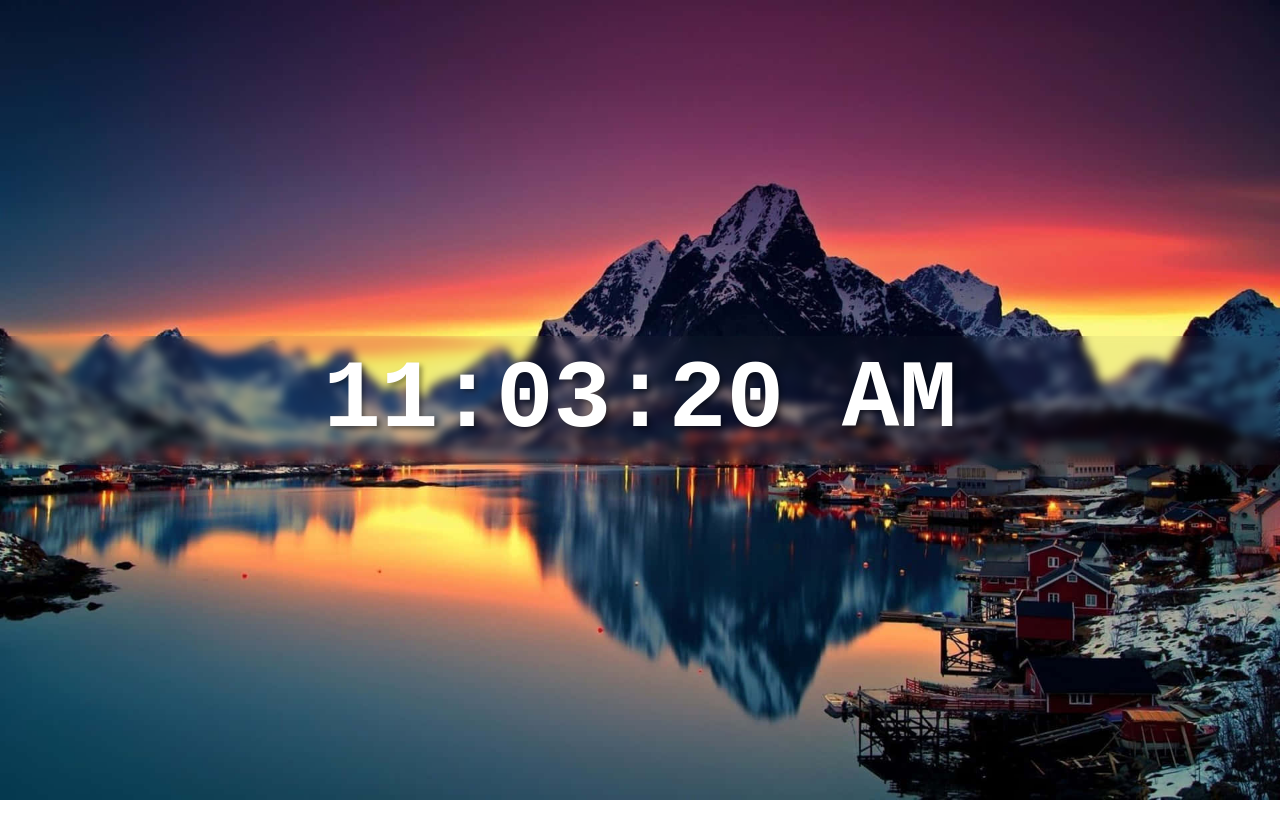
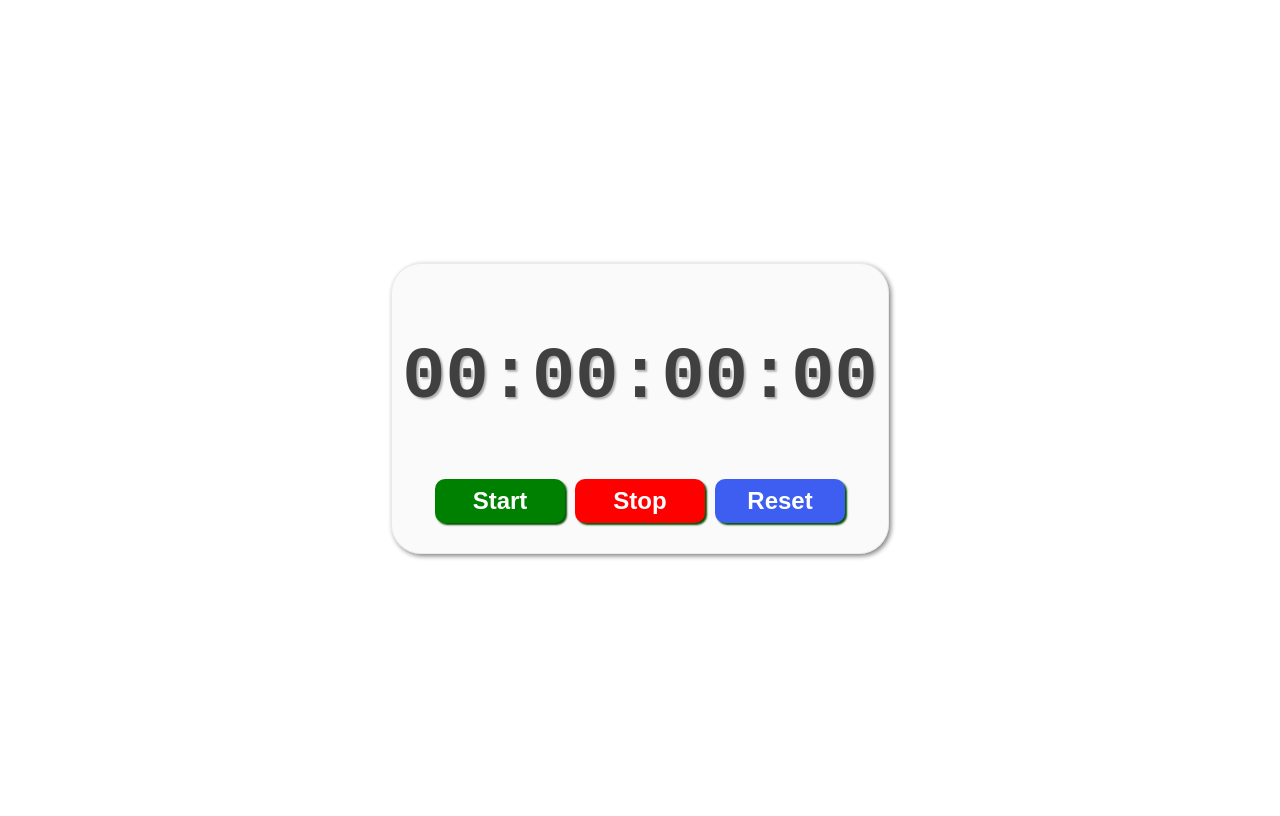
Before and after one commit to ZainAchak/React-app, a React (Vite) app: page / in a window 1280 px wide. Built offline with nearby package versions, Linux system fonts and the light colour scheme.

Commit message:
added Stop watch

```diff
--- a/src/App.jsx
+++ b/src/App.jsx
@@ -1,8 +1,10 @@
 import React from 'react';
+import Stopwatch from './components/Stopwatch/Stopwatch';
+// import ComponentA from './components/componentA/componentA';
 // import UpdateObjectState from './components/UpdateObjectState';
 // import ToDoListApp from './components/ToDoListApp/ToDoListApp';
 // import UseEffectIncDec from './components/UseEffectIncDec/UseEffectIncDec';
-import DigitalClock from './components/DigitalClock/DigitalClock';
+// import DigitalClock from './components/DigitalClock/DigitalClock';
 // import List from "./List/List";
 // import Button from "./Button/Button";
 // import ProfilePitcure from "./components/ProfilePitcure";
@@ -11,12 +13,13 @@ import DigitalClock from './components/DigitalClock/DigitalClock';
 // import ColorPicker from './components/ColorPicker/ColorPicker';
 // import UpdateObjectUseState from './components/UpdateObjectUseState';
 // import UpdateArrayState from './components/UpdateArrayState';
+// import UseRefeg from './components/useRefeg';
 
 function App() {
   return(
-     <>
-        <DigitalClock/>
-     </>
+   <>
+      <Stopwatch />
+   </>
   )
 }
 
--- a/src/components/DigitalClock/DigitalClock.module.css
+++ b/src/components/DigitalClock/DigitalClock.module.css
@@ -1,4 +1,4 @@
-body{
+/* body{
     background-image: url(../../assets/clockwall.jpg);
     background-position: center;
     background-repeat: no-repeat;
@@ -10,7 +10,7 @@ body{
     justify-content: center;
     align-items: center;
     min-height: 100vh;
-}
+} */
 
 .clockContainer{
     stroke-width: 0%;
--- /dev/null
+++ b/src/components/Stopwatch/Stopwatch.jsx
@@ -0,0 +1,71 @@
+import React,{useState,useEffect, useRef} from "react"
+import styles from './Stopwatch.module.css'
+
+function getTimeBreakdown(ms1) {
+  let diff = ms1; // Ensure positive difference
+
+  const hours = String(Math.floor(diff / (1000 * 60 * 60))).padStart(2, '0');
+  diff %= 1000 * 60 * 60;
+
+  const minutes = String(Math.floor(diff / (1000 * 60))).padStart(2, '0');
+  diff %= 1000 * 60;
+
+  const seconds = String(Math.floor(diff / 1000)).padStart(2, '0');
+  const milliseconds = String(Math.floor(diff % 1000/10)).padStart(2, '0');
+
+  return {
+    hours,
+    minutes,
+    seconds,
+    milliseconds
+  };
+}
+
+export default function Stopwatch(){
+    const [isRunning, setIsRunning] = useState(false);
+    const [elapsedTime, setElapsedTime] = useState(0);
+    const intervalIdRef = useRef(null);
+    const startTimeRef = useRef(0);
+
+    useEffect(()=>{
+        if(isRunning){
+            console.log('⏱ Starting interval');
+            intervalIdRef.current = setInterval(() => {
+                setElapsedTime(Date.now() - startTimeRef.current);
+            }, 10);
+        }
+
+        return () => {
+            console.log('🧹 Clearing interval');
+            clearInterval(intervalIdRef.current);
+        }
+    },[isRunning]);
+
+    function start() {
+        startTimeRef.current = Date.now() - elapsedTime;
+        setIsRunning(true);
+    }
+
+    function stop() {
+        setIsRunning(false);
+    }
+
+    function reset() {
+        setElapsedTime(0);
+        setIsRunning(false);
+    }
+
+    function formatTime() {
+        const timeFormated = getTimeBreakdown(elapsedTime);
+        return `${timeFormated.hours}:${timeFormated.minutes}:${timeFormated.seconds}:${timeFormated.milliseconds}`;
+    }
+
+    return(
+        <div className={styles.mainContainer}>
+            <p>{formatTime()}</p>
+            <button className={styles.buttons} onClick={start} id={styles.startBtn}>Start</button>
+            <button className={styles.buttons} onClick={stop} id={styles.stopBtn}>Stop</button>
+            <button className={styles.buttons} onClick={reset} id={styles.resetBtn}>Reset</button>
+        </div>
+    )
+}
--- /dev/null
+++ b/src/components/Stopwatch/Stopwatch.module.css
@@ -0,0 +1,62 @@
+body{
+   display: flex;
+   justify-content: center;
+   align-items: center;
+    height: 100vh;
+}
+.mainContainer{
+    margin-top: auto;
+    border: 1px solid rgba(0, 0, 0, 0.062);
+    border-radius: 30px;
+    text-align: center;
+    padding: 10px;
+    padding-top: 1px;
+    max-width: 500px;
+    box-shadow: 2px 2px 5px rgb(128, 128, 128);
+    background-color: rgba(247, 243, 243, 0.452);
+}
+
+.buttons{
+    font-size: 1.5rem;
+    margin: 5px;
+    margin-bottom: 20px;
+    border: none;
+    padding: 8px 12px;
+    border-radius: 10px;
+    width: 130px;
+    box-shadow: 2px 2px 2px rgb(3, 80, 3);
+    transition: box-shadow 0.2s ease;
+}
+
+.mainContainer p{
+    font-size: 4.5rem;
+    font-family: monospace;
+    font-weight: bold;
+    color: rgb(65, 64, 64);
+    margin-bottom: 55px;
+    text-shadow: 2px 2px 2px rgba(0, 0, 0, 0.3);
+}
+
+#startBtn{
+    background-color: green;
+    font-weight: bold;
+    color: white;
+}
+
+#stopBtn{
+    background-color: rgb(255, 0, 0);
+    font-weight: bold;
+    color: white;
+}
+
+#resetBtn{
+    background-color: rgb(61, 94, 241);
+    font-weight: bold;
+    color: white;
+}
+
+#startBtn:active,
+#stopBtn:active,
+#resetBtn:active{
+    box-shadow: 0px 0px 0px rgb(3, 80, 3);
+}
--- /dev/null
+++ b/src/components/componentA/component.module.css
@@ -0,0 +1,5 @@
+.mainClass{
+    border: 2px solid black;
+    margin: 20px;
+    padding-left: 10px;
+}
```
Also changed, not shown: src/components/UseRefeg.jsx (added, +14 -0 lines), src/components/componentA/ComponentA.jsx (added, +23 -0 lines), src/components/componentA/componentB.jsx (added, +15 -0 lines), src/components/componentA/componentC.jsx (added, +16 -0 lines), src/components/componentA/componentD.jsx (added, +17 -0 lines).
